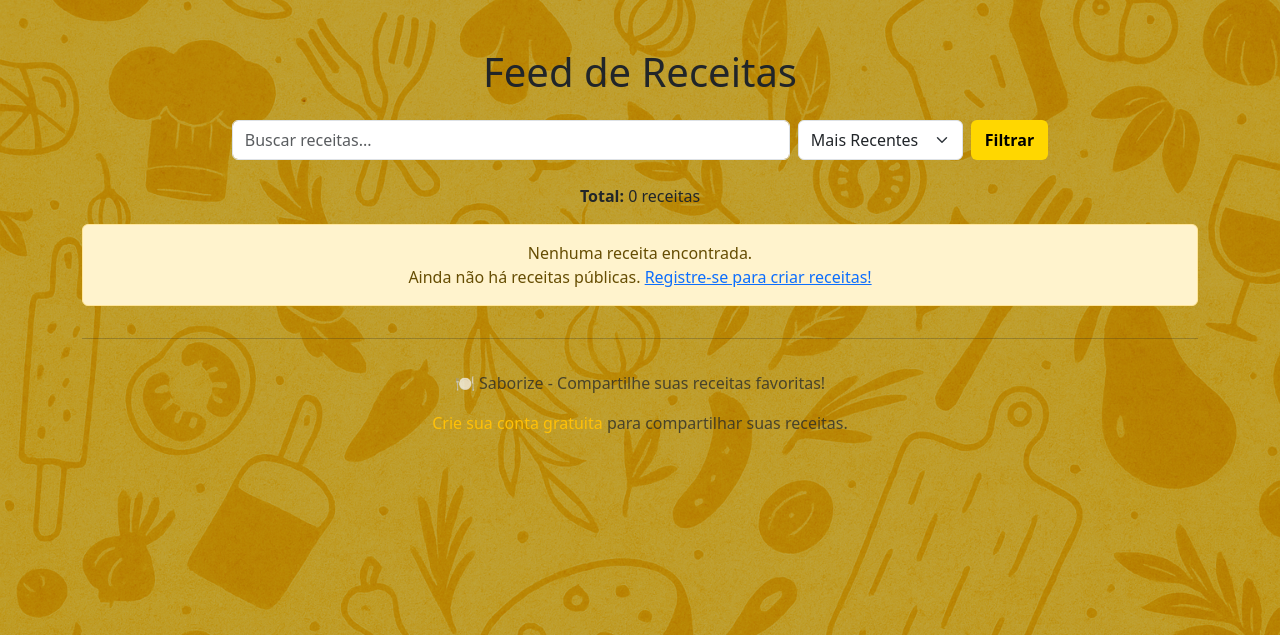
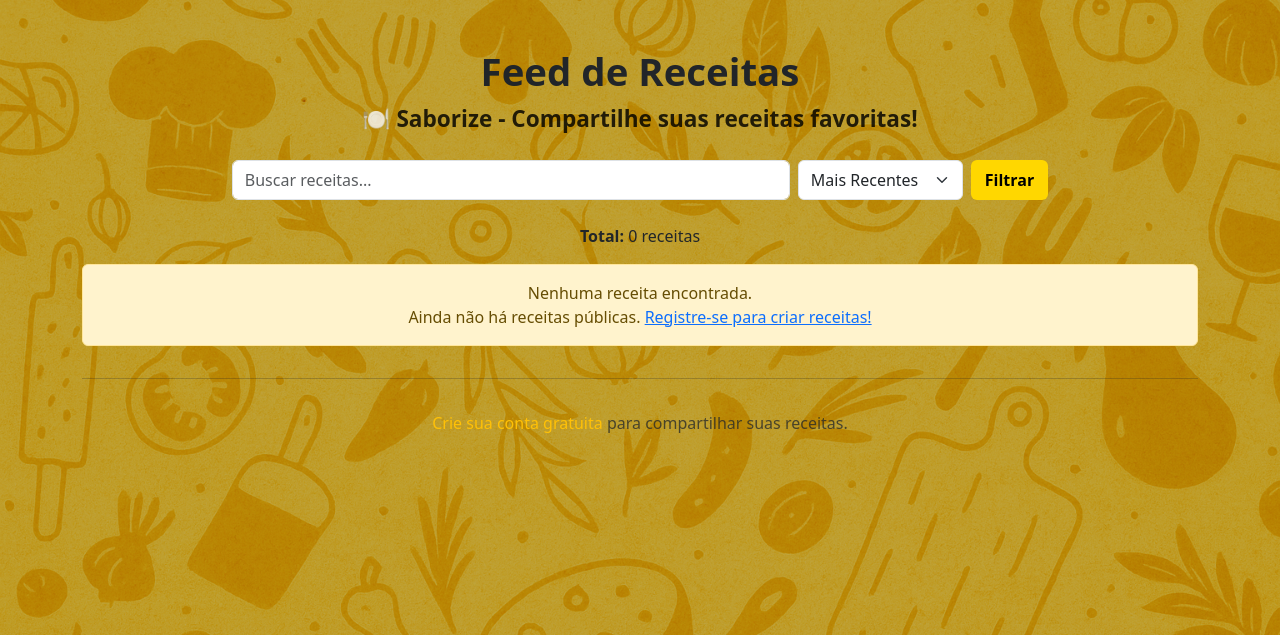
Before and after one commit to S204-Inatel-2025-2/Saborize, a Django app: page /receitas/feed/ in a window 1280 px wide. Shown: the part 56-691 px from the top of the page. Run offline with Django 5.2, Linux system fonts and the light colour scheme; data that the repository does not hold is empty.

Commit message:
Update feed.html
Melhoria de personalização do Feed.

```diff
--- a/backend/Saboreie/receitas/templates/receitas/feed.html
+++ b/backend/Saboreie/receitas/templates/receitas/feed.html
@@ -4,17 +4,43 @@
 
 {% block content %}
 
-<!-- Configuração do Layout da Navbar -->
+<!-- Estilo da mensagem pulsante e título -->
+<style>
+    .titulo-feed {
+        font-size: 2.4rem;
+        font-weight: 900;
+        text-align: center;
+        margin-bottom: 0.5rem;
+    }
+
+    .mensagem-destaque {
+        font-size: 1.4rem;
+        font-weight: 700;
+        color: #000000 !important;
+        animation: pulsar 1.6s infinite ease-in-out;
+    }
+
+    @keyframes pulsar {
+        0% { transform: scale(1); opacity: 0.80; }
+        50% { transform: scale(1.07); opacity: 1; }
+        100% { transform: scale(1); opacity: 0.80; }
+    }
+</style>
+
+<!-- NAVBAR -->
 <nav class="navbar navbar-expand-lg navbar-custom">
     <div class="container d-flex align-items-center">
         <a href="javascript:history.back()" class="me-3 text-decoration-none text-light">
             <i class="bi bi-arrow-left fs-4"></i>
         </a>
         <a class="navbar-brand" href="{% url 'feed_receitas' %}">SABORIZE</a>
-        <button class="navbar-toggler" type="button" data-bs-toggle="collapse" data-bs-target="#navbarNav"
-            aria-controls="navbarNav" aria-expanded="false" aria-label="Toggle navigation">
+
+        <button class="navbar-toggler" type="button" data-bs-toggle="collapse"
+                data-bs-target="#navbarNav" aria-controls="navbarNav"
+                aria-expanded="false" aria-label="Toggle navigation">
             <span class="navbar-toggler-icon"></span>
         </button>
+
         <div class="collapse navbar-collapse" id="navbarNav">
             <ul class="navbar-nav ms-auto">
                 {% if user.is_authenticated %}
@@ -32,11 +58,18 @@
     </div>
 </nav>
 
-<!-- Configuração do Layout do Conteúdo principal da página -->
+<!-- CONTEÚDO PRINCIPAL -->
 <div class="container mt-5">
-    <h1 class="text-center mb-4">Feed de Receitas</h1>
 
-    <!-- Filtros de busca -->
+    <!-- TÍTULO PRINCIPAL -->
+    <h1 class="titulo-feed">Feed de Receitas</h1>
+
+    <!-- MENSAGEM PULSANTE ABAIXO DO TÍTULO -->
+    <p class="text-center mensagem-destaque mb-4">
+        🍽️ Saborize - Compartilhe suas receitas favoritas!
+    </p>
+
+    <!-- Filtros -->
     <form method="GET" class="d-flex justify-content-center mb-4 gap-2">
         <input type="text" name="busca" value="{{ busca }}" placeholder="Buscar receitas..." class="form-control w-50">
         <select name="ordem" class="form-select w-auto">
@@ -45,6 +78,7 @@
             {% endfor %}
         </select>
         <button type="submit" class="btn btn-custom">Filtrar</button>
+
         {% if busca %}
             <a href="{% url 'feed_receitas' %}" class="btn btn-secondary">Limpar</a>
         {% endif %}
@@ -60,6 +94,7 @@
                     <h4><a href="{% url 'ver_receita_feed' receita.id %}" class="text-decoration-none text-dark">{{ receita.titulo }}</a></h4>
                     <p><strong>Por:</strong> {{ receita.user.username }} | <strong>Publicada em:</strong> {{ receita.criada_em|date:"d/m/Y H:i" }}</p>
                     <p>{{ receita.descricao|truncatewords:30 }}</p>
+
                     <div class="mb-2">
                         {% if receita.total_avaliacoes > 0 %}
                             <span class="fw-bold">★ {{ receita.media_avaliacoes }}/5</span>
@@ -69,6 +104,7 @@
                         {% endif %}
                         <span> | {{ receita.total_comentarios }} comentário{{ receita.total_comentarios|pluralize:"s" }}</span>
                     </div>
+
                     <div class="d-flex gap-2">
                         <a href="{% url 'ver_receita_feed' receita.id %}" class="btn btn-custom btn-sm">Ver Receita</a>
                         {% if user.is_authenticated %}
@@ -98,7 +134,7 @@
         {% endfor %}
     </div>
 
-    <!-- Divisão de páginas -->
+    <!-- Paginação -->
     {% if receitas.has_other_pages %}
         <nav aria-label="Paginação" class="mt-4">
             <ul class="pagination justify-content-center">
@@ -107,7 +143,11 @@
                         <a class="page-link" href="?page={{ receitas.previous_page_number }}{% if busca %}&busca={{ busca }}{% endif %}{% if ordenacao %}&ordem={{ ordenacao }}{% endif %}">&laquo; Anterior</a>
                     </li>
                 {% endif %}
-                <li class="page-item disabled"><span class="page-link">Página {{ receitas.number }} de {{ receitas.paginator.num_pages }}</span></li>
+
+                <li class="page-item disabled">
+                    <span class="page-link">Página {{ receitas.number }} de {{ receitas.paginator.num_pages }}</span>
+                </li>
+
                 {% if receitas.has_next %}
                     <li class="page-item">
                         <a class="page-link" href="?page={{ receitas.next_page_number }}{% if busca %}&busca={{ busca }}{% endif %}{% if ordenacao %}&ordem={{ ordenacao }}{% endif %}">Próxima &raquo;</a>
@@ -120,11 +160,11 @@
     <!-- Rodapé -->
     <hr>
     <footer class="text-center text-muted py-3">
-        <p>🍽️ Saborize - Compartilhe suas receitas favoritas!</p>
         {% if not user.is_authenticated %}
             <p><a href="{% url 'registrarUser' %}" class="text-warning text-decoration-none">Crie sua conta gratuita</a> para compartilhar suas receitas.</p>
         {% endif %}
     </footer>
+
 </div>
 
 {% endblock content %}
```
